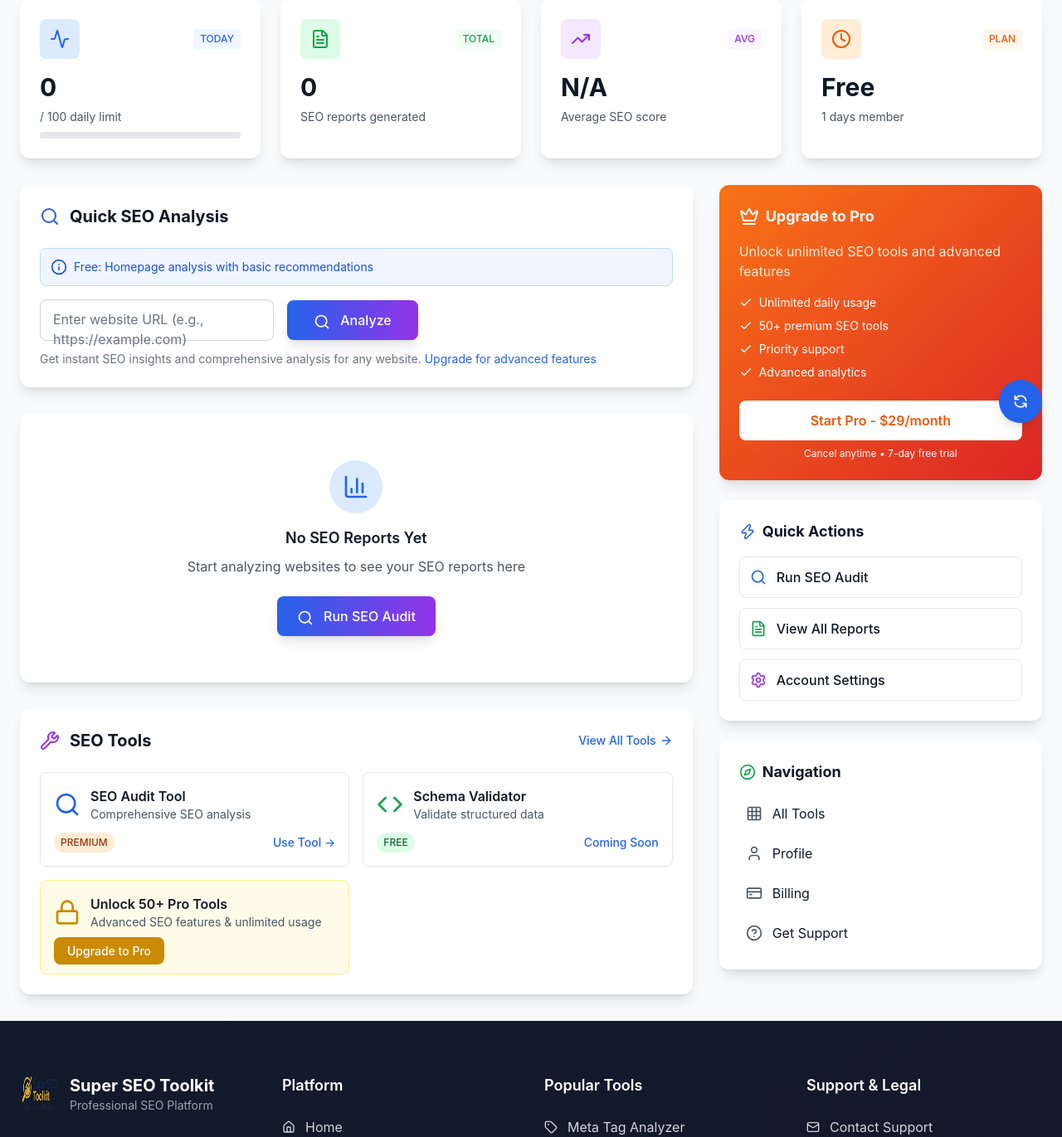
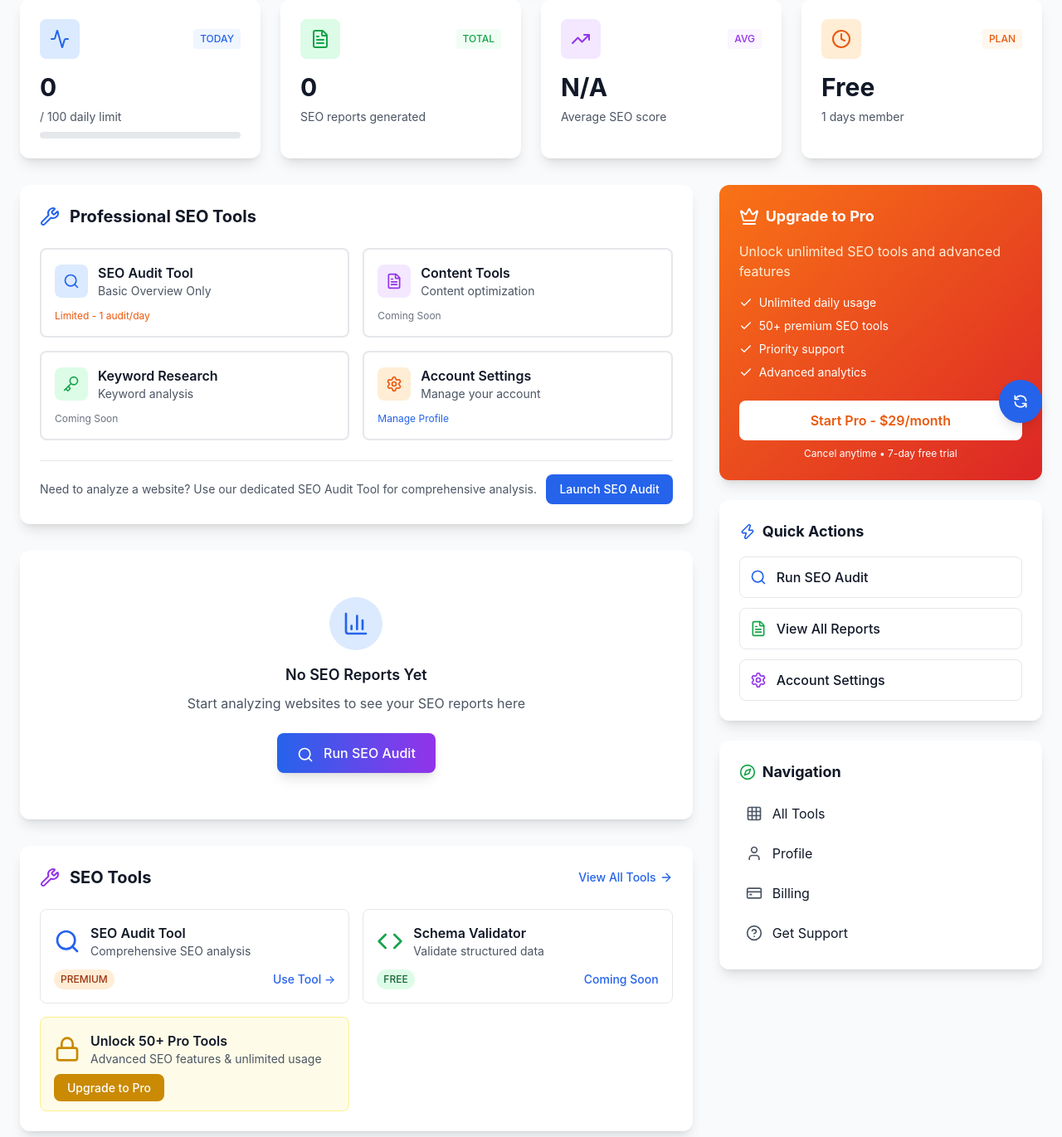
Before and after one commit to Varma0717/tools, a Flask app: page /users/dashboard in a window 1280 px wide. Shown: the part 266-1637 px from the top of the page at 83% size. Run offline with Flask 3, Linux system fonts and the light colour scheme; the visitor is signed in with stand-in values (Sample User, id 1); data that the repository does not hold is empty; some libraries are stand-ins or nearby versions.

Commit message:
Enhance SEO tools infrastructure and user experience
- Disable CSRF temporarily for API testing and development
- Improve cache system with fallback support for Redis availability
- Enhance dashboard UI with professional tool overview cards
- Fix routing issues and update all SEO tool links
- Update template navigation and tool references
- Improve visual consistency with better icons and layouts
- Add comprehensive tool access indicators for free vs pro users
- Optimize user journey from dashboard to SEO audit tool

These changes complement the previous SEO audit tool fixes and provide a better overall user experience.

```diff
--- a/app/blueprints/tools/main_routes.py
+++ b/app/blueprints/tools/main_routes.py
@@ -45,8 +45,8 @@
             {
                 "name": "SEO Audit Tool",
                 "slug": "seo/audit-tool",  # Updated to use modular routing
-                "description": "Comprehensive SEO analysis with unlimited page crawling, A+ to F scoring, and professional PDF reports",
-                "is_premium": True,
+                "description": "Free: 1 audit/day with basic overview. Premium: Unlimited with full analysis and advanced features",
+                "is_premium": False,  # Freemium tool - accessible to free users with limitations
                 "category": {"name": "Technical SEO"},
             },
             {
--- a/templates/tools/seo_report_detail.html
+++ b/templates/tools/seo_report_detail.html
@@ -16,7 +16,7 @@
             <p class="text-sm text-gray-500">Generated on {{ report.created_at.strftime('%B %d, %Y at %I:%M %p') }}</p>
           </div>
           <div class="flex space-x-3">
-            <a href="{{ url_for('tools.seo_reports_history') }}"
+            <a href="{{ url_for('seo_tools.seo_reports_history') }}"
                class="text-gray-600 hover:text-gray-800">
               <i data-lucide="arrow-left" class="w-5 h-5"></i>
             </a>
--- a/templates/users/dashboard.html
+++ b/templates/users/dashboard.html
@@ -53,7 +53,7 @@
           {% if not stats.is_pro %}
             <div class="text-sm text-gray-600 mb-2">/ {{ stats.usage_limit }} daily limit</div>
             <div class="w-full bg-gray-200 rounded-full h-2">
-              <div class="bg-blue-600 h-2 rounded-full transition-all duration-500" style="width: {{ ((stats.tools_used / stats.usage_limit) * 100) if stats.usage_limit > 0 else 0 }}%"></div>
+              <div class="bg-blue-600 h-2 rounded-full transition-all duration-500" style="width: {{ ((stats.tools_used / stats.usage_limit) * 100)|round(1) if stats.usage_limit > 0 else 0 }}%"></div>
             </div>
           {% else %}
             <div class="text-sm text-green-600 font-medium">Unlimited usage</div>
@@ -110,49 +110,97 @@
       <div class="grid grid-cols-1 lg:grid-cols-3 gap-8">
         <!-- Left Column - Main Content -->
         <div class="lg:col-span-2 space-y-8">
-          <!-- Quick Website Analysis -->
+          <!-- Professional Tools Overview -->
           <div class="bg-white rounded-xl shadow-lg p-6">
             <h2 class="text-xl font-bold text-gray-900 mb-6 flex items-center">
-              <i data-lucide="search" class="w-6 h-6 mr-3 text-blue-600"></i>
-              {% if stats.is_pro %}Premium SEO Analysis{% else %}Quick SEO Analysis{% endif %}
+              <i data-lucide="wrench" class="w-6 h-6 mr-3 text-blue-600"></i>
+              Professional SEO Tools
             </h2>
-            {% if stats.is_pro %}
-              <div class="mb-4 p-3 bg-purple-50 border border-purple-200 rounded-lg">
-                <div class="flex items-center text-purple-700">
-                  <i data-lucide="crown" class="w-5 h-5 mr-2"></i>
-                  <span class="font-semibold">Pro Analysis: 1000+ pages, 150+ checks, competitor analysis</span>
+
+            <div class="grid grid-cols-1 md:grid-cols-2 gap-4 mb-6">
+              <a href="{{ url_for('seo_tools.seo_audit_tool') }}"
+                 class="group p-4 rounded-lg border-2 border-gray-200 hover:border-blue-300 hover:shadow-lg transition-all duration-200">
+                <div class="flex items-center mb-3">
+                  <div class="w-10 h-10 bg-blue-100 rounded-lg flex items-center justify-center mr-3 group-hover:bg-blue-200 transition-colors">
+                    <i data-lucide="search" class="w-5 h-5 text-blue-600"></i>
+                  </div>
+                  <div>
+                    <h3 class="font-semibold text-gray-900">SEO Audit Tool</h3>
+                    <p class="text-sm text-gray-600">
+                      {% if stats.is_pro %}200+ Professional Checks{% else %}Basic Overview Only{% endif %}
+                    </p>
                   </div>
                 </div>
+                {% if stats.is_pro %}
+                  <div class="text-xs text-green-600 font-medium">✓ Full Access</div>
                 {% else %}
-              <div class="mb-4 p-3 bg-blue-50 border border-blue-200 rounded-lg">
-                <div class="flex items-center text-blue-700">
-                  <i data-lucide="info" class="w-5 h-5 mr-2"></i>
-                  <span class="text-sm">Free: Homepage analysis with basic recommendations</span>
+                  <div class="text-xs text-orange-600">Limited - 1 audit/day</div>
+                {% endif %}
+              </a>
+
+              <a href="{{ url_for('content_tools.content_tools_index') }}"
+                 class="group p-4 rounded-lg border-2 border-gray-200 hover:border-purple-300 hover:shadow-lg transition-all duration-200">
+                <div class="flex items-center mb-3">
+                  <div class="w-10 h-10 bg-purple-100 rounded-lg flex items-center justify-center mr-3 group-hover:bg-purple-200 transition-colors">
+                    <i data-lucide="file-text" class="w-5 h-5 text-purple-600"></i>
+                  </div>
+                  <div>
+                    <h3 class="font-semibold text-gray-900">Content Tools</h3>
+                    <p class="text-sm text-gray-600">Content optimization</p>
                   </div>
                 </div>
+                {% if stats.is_pro %}
+                  <div class="text-xs text-green-600 font-medium">✓ Full Access</div>
+                {% else %}
+                  <div class="text-xs text-gray-500">Coming Soon</div>
                 {% endif %}
-            <div class="flex items-center space-x-4">
-              <input
-                type="url"
-                placeholder="Enter website URL (e.g., https://example.com)"
-                class="flex-1 px-4 py-3 border border-gray-300 rounded-lg focus:ring-2 focus:ring-blue-500 focus:border-blue-500 transition-colors"
-                id="websiteUrl"
-              />
-              <button
-                onclick="analyzeWebsite()"
-                class="bg-gradient-to-r from-blue-600 to-purple-600 hover:from-blue-700 hover:to-purple-700 text-white px-8 py-3 rounded-lg font-medium transition-all duration-200 shadow-lg hover:shadow-xl transform hover:scale-105"
-              >
-                <i data-lucide="search" class="w-5 h-5 mr-2 inline"></i>
-                {% if stats.is_pro %}Pro Analyze{% else %}Analyze{% endif %}
-              </button>
+              </a>
+
+              <a href="{{ url_for('keyword_tools.keyword_tools_index') }}"
+                 class="group p-4 rounded-lg border-2 border-gray-200 hover:border-green-300 hover:shadow-lg transition-all duration-200">
+                <div class="flex items-center mb-3">
+                  <div class="w-10 h-10 bg-green-100 rounded-lg flex items-center justify-center mr-3 group-hover:bg-green-200 transition-colors">
+                    <i data-lucide="key" class="w-5 h-5 text-green-600"></i>
                   </div>
-            <p class="text-sm text-gray-500 mt-3">
+                  <div>
+                    <h3 class="font-semibold text-gray-900">Keyword Research</h3>
+                    <p class="text-sm text-gray-600">Keyword analysis</p>
+                  </div>
+                </div>
                 {% if stats.is_pro %}
-                Get comprehensive SEO insights with competitor analysis, performance metrics, and detailed recommendations
+                  <div class="text-xs text-green-600 font-medium">✓ Full Access</div>
                 {% else %}
-                Get instant SEO insights and comprehensive analysis for any website. <a href="{{ url_for('main.pricing') }}" class="text-blue-600 hover:underline">Upgrade for advanced features</a>
+                  <div class="text-xs text-gray-500">Coming Soon</div>
                 {% endif %}
-            </p>
+              </a>
+
+              <a href="{{ url_for('users.account') }}"
+                 class="group p-4 rounded-lg border-2 border-gray-200 hover:border-orange-300 hover:shadow-lg transition-all duration-200">
+                <div class="flex items-center mb-3">
+                  <div class="w-10 h-10 bg-orange-100 rounded-lg flex items-center justify-center mr-3 group-hover:bg-orange-200 transition-colors">
+                    <i data-lucide="settings" class="w-5 h-5 text-orange-600"></i>
+                  </div>
+                  <div>
+                    <h3 class="font-semibold text-gray-900">Account Settings</h3>
+                    <p class="text-sm text-gray-600">Manage your account</p>
+                  </div>
+                </div>
+                <div class="text-xs text-blue-600">Manage Profile</div>
+              </a>
+            </div>
+
+            <!-- Quick Access Actions -->
+            <div class="border-t pt-4">
+              <div class="flex items-center justify-between">
+                <div class="text-sm text-gray-600">
+                  Need to analyze a website? Use our dedicated SEO Audit Tool for comprehensive analysis.
+                </div>
+                <a href="{{ url_for('seo_tools.seo_audit_tool') }}"
+                   class="bg-blue-600 hover:bg-blue-700 text-white px-4 py-2 rounded-lg text-sm font-medium transition-colors">
+                  Launch SEO Audit
+                </a>
+              </div>
+            </div>
           </div>
 
           <!-- Recent SEO Reports -->
@@ -163,7 +211,7 @@
                 <i data-lucide="bar-chart-3" class="w-6 h-6 mr-3 text-green-600"></i>
                 Recent SEO Reports
               </h2>
-              <a href="{{ url_for('tools.seo_reports_history') }}" class="text-blue-600 hover:text-blue-700 font-medium text-sm flex items-center">
+              <a href="{{ url_for('seo_tools.seo_reports_history') }}" class="text-blue-600 hover:text-blue-700 font-medium text-sm flex items-center">
                 View All Reports
                 <i data-lucide="arrow-right" class="w-4 h-4 ml-1"></i>
               </a>
@@ -220,7 +268,7 @@
               </div>
               <h3 class="text-lg font-semibold text-gray-900 mb-2">No SEO Reports Yet</h3>
               <p class="text-gray-600 mb-6">Start analyzing websites to see your SEO reports here</p>
-              <a href="{{ url_for('tools.tools_seo_audit_tool') }}"
+              <a href="{{ url_for('seo_tools.seo_audit_tool') }}"
                  class="inline-block bg-gradient-to-r from-blue-600 to-purple-600 hover:from-blue-700 hover:to-purple-700 text-white px-6 py-3 rounded-lg font-medium transition-all duration-200 shadow-lg hover:shadow-xl transform hover:scale-105">
                 <i data-lucide="search" class="w-5 h-5 mr-2 inline"></i>
                 Run SEO Audit
@@ -253,7 +301,7 @@
                 </div>
                 <div class="flex items-center justify-between">
                   <span class="bg-orange-100 text-orange-800 px-2 py-1 rounded-full text-xs font-medium">PREMIUM</span>
-                  <a href="{{ url_for('tools.tools_seo_audit_tool') }}" class="text-blue-600 hover:text-blue-700 font-medium text-sm">Use Tool →</a>
+                  <a href="{{ url_for('seo_tools.seo_audit_tool') }}" class="text-blue-600 hover:text-blue-700 font-medium text-sm">Use Tool →</a>
                 </div>
               </div>
 
@@ -268,7 +316,7 @@
                 </div>
                 <div class="flex items-center justify-between">
                   <span class="bg-green-100 text-green-800 px-2 py-1 rounded-full text-xs font-medium">FREE</span>
-                  <a href="{{ url_for('tools.tool_placeholder', tool_slug='schema-validator') }}" class="text-blue-600 hover:text-blue-700 font-medium text-sm">Coming Soon</a>
+                  <a href="{{ url_for('tools.tool_placeholder', tool_path='schema-validator') }}" class="text-blue-600 hover:text-blue-700 font-medium text-sm">Coming Soon</a>
                 </div>
               </div>
 
@@ -284,7 +332,7 @@
                 </div>
                 <div class="flex items-center justify-between">
                   <span class="bg-purple-100 text-purple-800 px-2 py-1 rounded-full text-xs font-medium">PRO</span>
-                  <a href="{{ url_for('tools.tool_placeholder', tool_slug='content-gap-analyzer') }}" class="text-purple-600 hover:text-purple-700 font-medium text-sm">Coming Soon</a>
+                  <a href="{{ url_for('tools.tool_placeholder', tool_path='content-gap-analyzer') }}" class="text-purple-600 hover:text-purple-700 font-medium text-sm">Coming Soon</a>
                 </div>
               </div>
 
@@ -298,7 +346,7 @@
                 </div>
                 <div class="flex items-center justify-between">
                   <span class="bg-purple-100 text-purple-800 px-2 py-1 rounded-full text-xs font-medium">PRO</span>
-                  <a href="{{ url_for('tools.tool_placeholder', tool_slug='site-speed-analyzer') }}" class="text-purple-600 hover:text-purple-700 font-medium text-sm">Coming Soon</a>
+                  <a href="{{ url_for('tools.tool_placeholder', tool_path='site-speed-analyzer') }}" class="text-purple-600 hover:text-purple-700 font-medium text-sm">Coming Soon</a>
                 </div>
               </div>
               {% else %}
@@ -360,11 +408,11 @@
               Quick Actions
             </h3>
             <div class="space-y-3">
-              <a href="{{ url_for('tools.tools_seo_audit_tool') }}" class="w-full flex items-center p-3 rounded-lg border border-gray-200 hover:border-blue-300 transition-colors text-left">
+              <a href="{{ url_for('seo_tools.seo_audit_tool') }}" class="w-full flex items-center p-3 rounded-lg border border-gray-200 hover:border-blue-300 transition-colors text-left">
                 <i data-lucide="search" class="w-5 h-5 text-blue-600 mr-3"></i>
                 <span class="font-medium">Run SEO Audit</span>
               </a>
-              <a href="{{ url_for('tools.seo_reports_history') }}" class="w-full flex items-center p-3 rounded-lg border border-gray-200 hover:border-blue-300 transition-colors text-left">
+              <a href="{{ url_for('seo_tools.seo_reports_history') }}" class="w-full flex items-center p-3 rounded-lg border border-gray-200 hover:border-blue-300 transition-colors text-left">
                 <i data-lucide="file-text" class="w-5 h-5 text-green-600 mr-3"></i>
                 <span class="font-medium">View All Reports</span>
               </a>
@@ -414,7 +462,7 @@
       const url = document.getElementById('websiteUrl').value.trim()
       if (url) {
         // Redirect to SEO audit tool with URL parameter
-        window.location.href = `{{ url_for('tools.tools_seo_audit_tool') }}?url=${encodeURIComponent(url)}`
+        window.location.href = `{{ url_for('seo_tools.seo_audit_tool') }}?url=${encodeURIComponent(url)}`
       } else {
         alert('Please enter a valid website URL')
       }
```
Also changed, not shown: app/factory.py (+6 -2 lines), app/utils/cache.py (+87 -4 lines), app/utils/tasks.py (+40 -2 lines), templates/tools/seo_category_index.html (+18 -6 lines), templates/tools/seo_reports_history.html (+5 -5 lines). Lines whose indentation alone changed are shown as unchanged.
